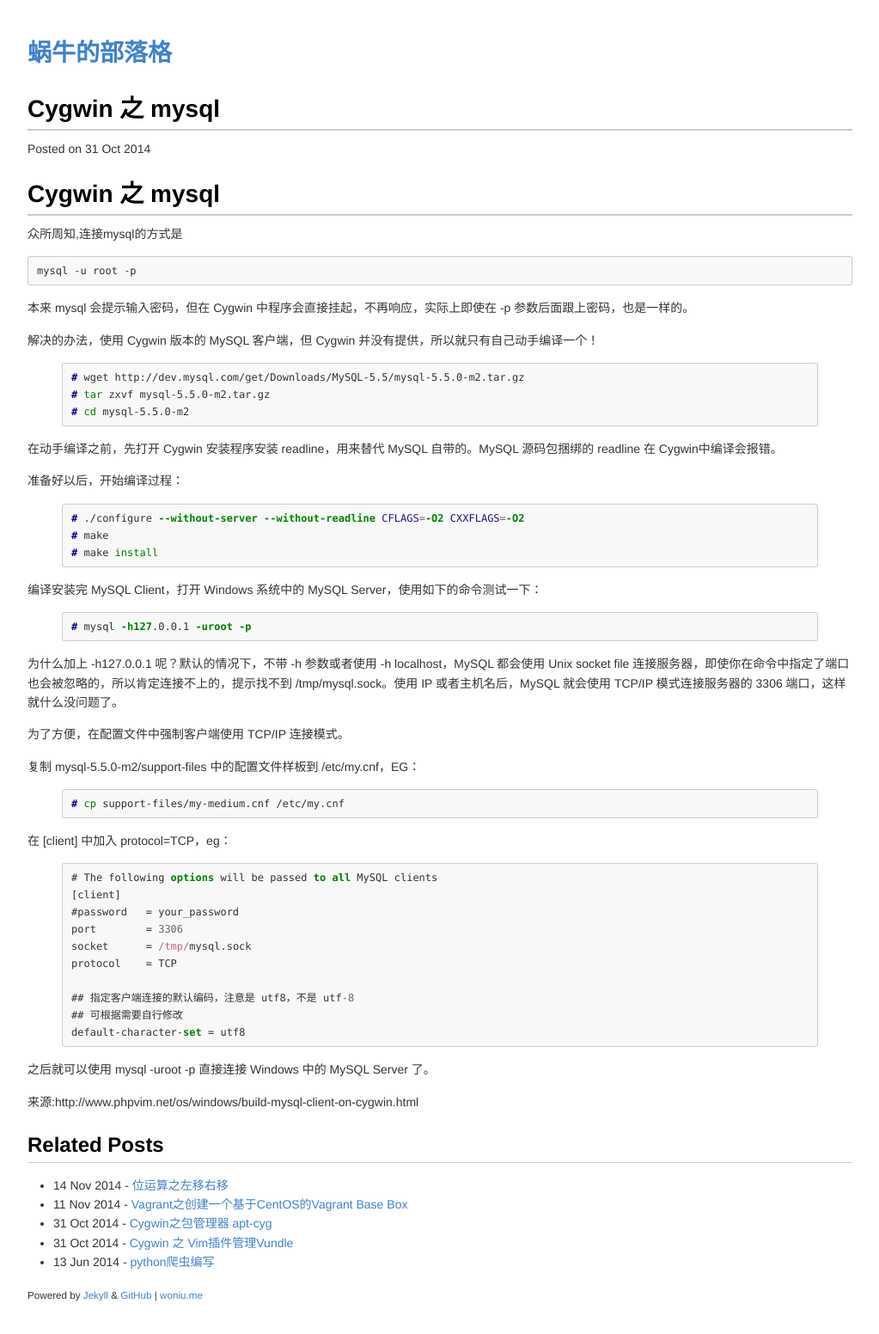
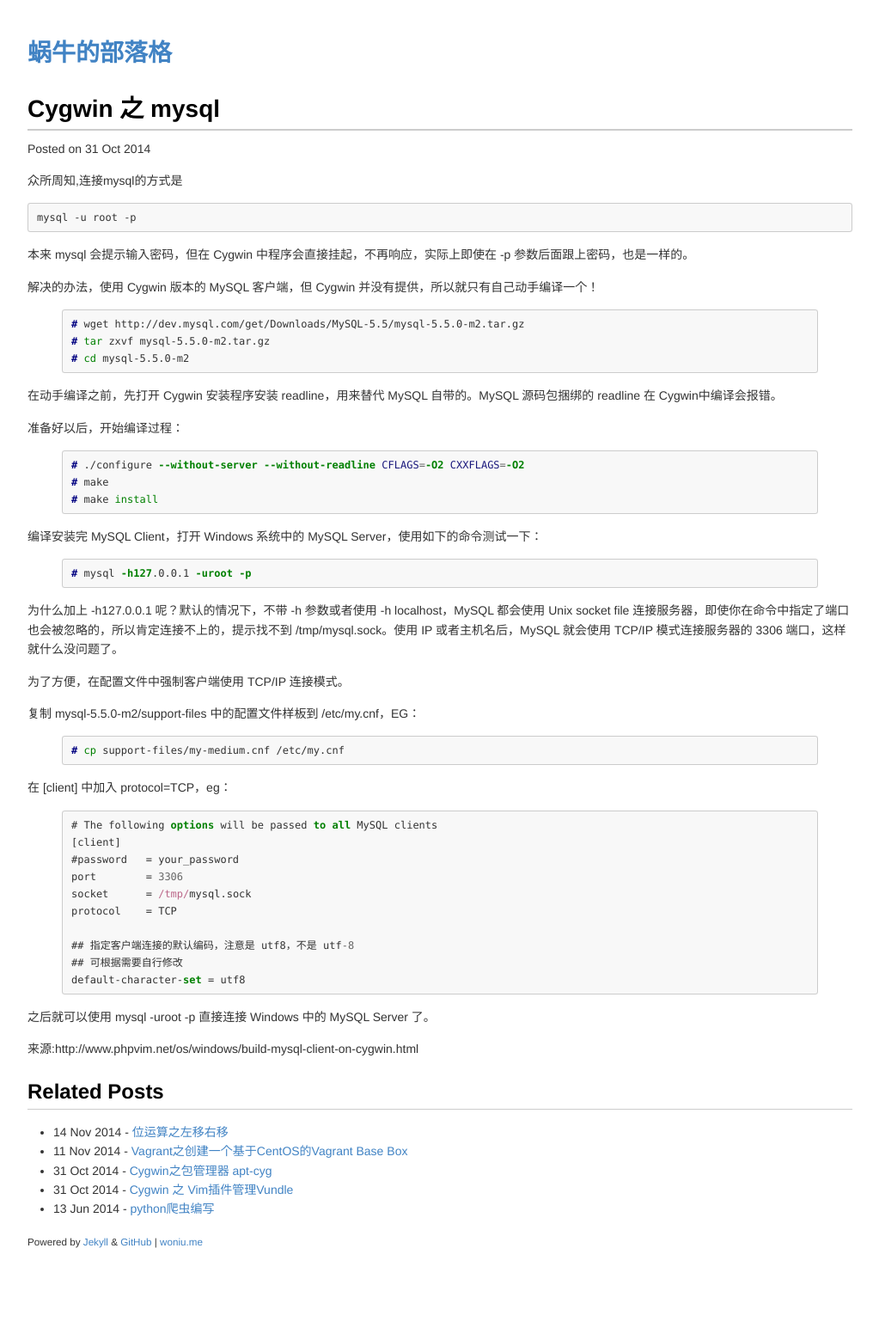
Before and after one commit to peng2089/dp.github.io, a Jekyll site: the page built from _posts/2014-10-31-Cygwin之mysql.md, in a window 1280 px wide. Shown: the whole page at 86% size, without its empty margins (128-1151 px from the left). Built offline with Jekyll 4.4.1, drawn with Linux system fonts in a browser that asks for light colours; after the commit the page ends 1490 px from its top, so only the background shows below that.

Commit message:
change file

```diff
--- a/_posts/2014-10-31-Cygwin之mysql.md
+++ b/_posts/2014-10-31-Cygwin之mysql.md
@@ -6,8 +6,6 @@
 tags: [ Cygwin ]
 ---
 
-
-# Cygwin 之 mysql
 
 众所周知,连接mysql的方式是
 
```
